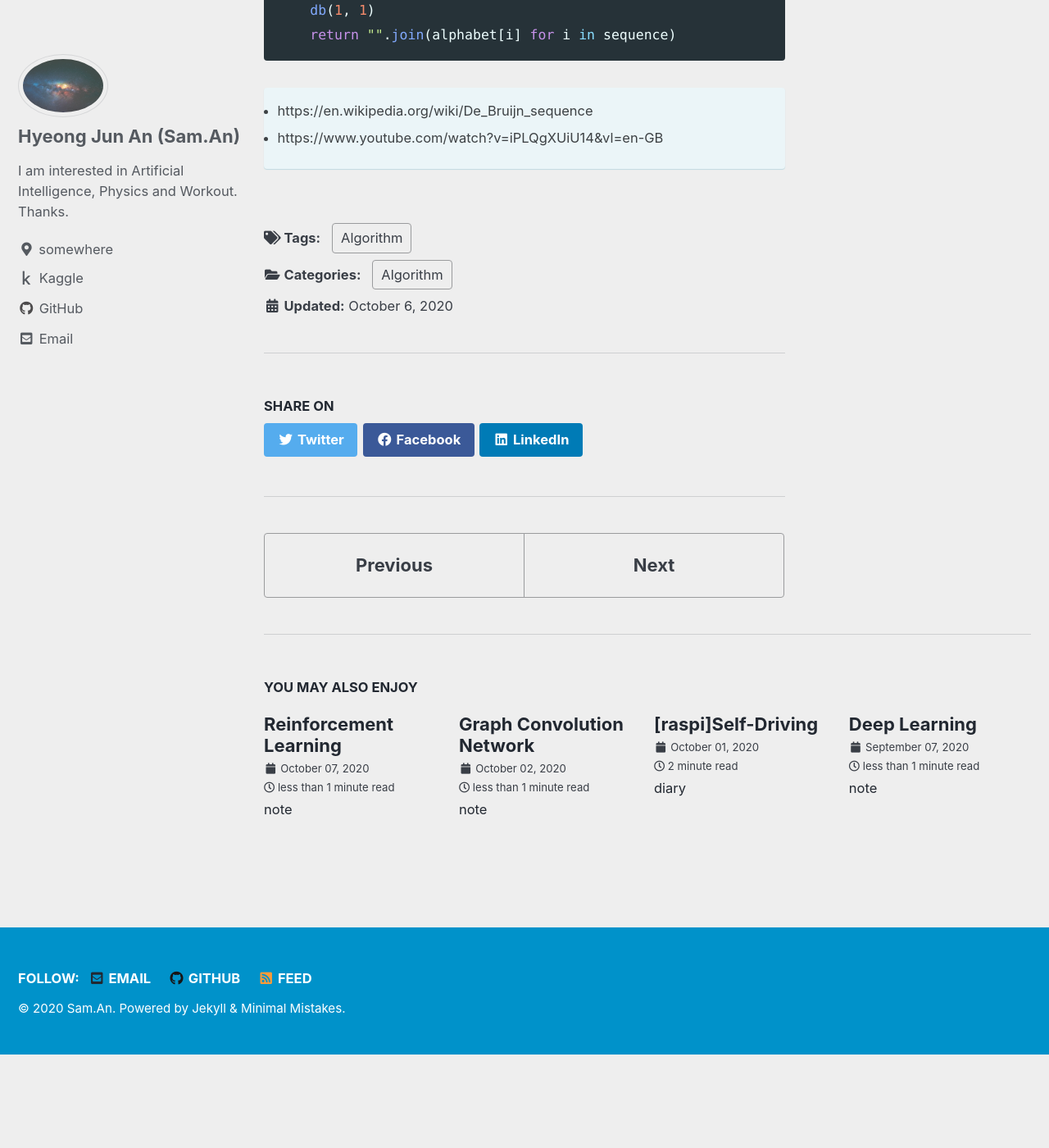
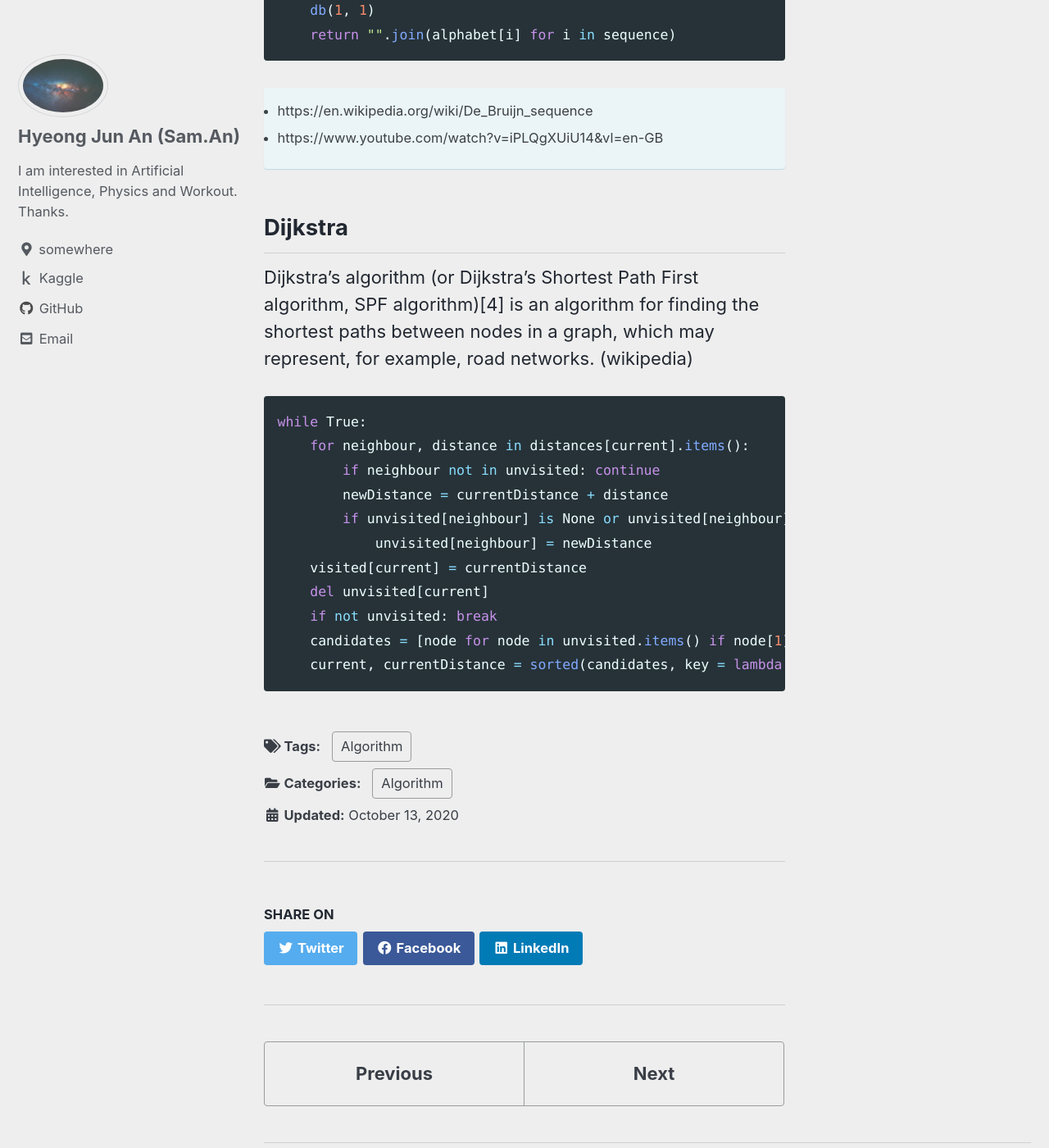
Before and after one commit to sammiee5311/sammiee5311.github.com, a Jekyll site: the page built from _posts/2020-08-30-Algorithm.md, in a window 1280 px wide and 1400 px high, scrolled down 6612 px. Shown: the whole window at 82% size. Built offline with Jekyll 4.4.1, drawn with Linux system fonts in a browser that asks for light colours; cached includes are drawn as plain includes; before the commit the page ends 7898 px from its top, so only the background shows below that.

Commit message:
Update 2020-08-30-Algorithm.md

````diff
--- a/_posts/2020-08-30-Algorithm.md
+++ b/_posts/2020-08-30-Algorithm.md
@@ -7,7 +7,7 @@ categories:
 tags:
   - Algorithm
 
-last_modified_at: 2020-10-06
+last_modified_at: 2020-10-13
 
 ---
 
@@ -187,3 +187,21 @@ def de_bruijn(k, n: int) -> str:
 + https://en.wikipedia.org/wiki/De_Bruijn_sequence
 + https://www.youtube.com/watch?v=iPLQgXUiU14&vl=en-GB
 {: .notice--info}
+
+## Dijkstra
+
+Dijkstra's algorithm (or Dijkstra's Shortest Path First algorithm, SPF algorithm)[4] is an algorithm for finding the shortest paths between nodes in a graph, which may represent, for example, road networks. (wikipedia)
+
+``` python
+while True:
+    for neighbour, distance in distances[current].items():
+        if neighbour not in unvisited: continue
+        newDistance = currentDistance + distance
+        if unvisited[neighbour] is None or unvisited[neighbour] > newDistance:
+            unvisited[neighbour] = newDistance
+    visited[current] = currentDistance
+    del unvisited[current]
+    if not unvisited: break
+    candidates = [node for node in unvisited.items() if node[1]]
+    current, currentDistance = sorted(candidates, key = lambda x: x[1])[0]
+```
````
